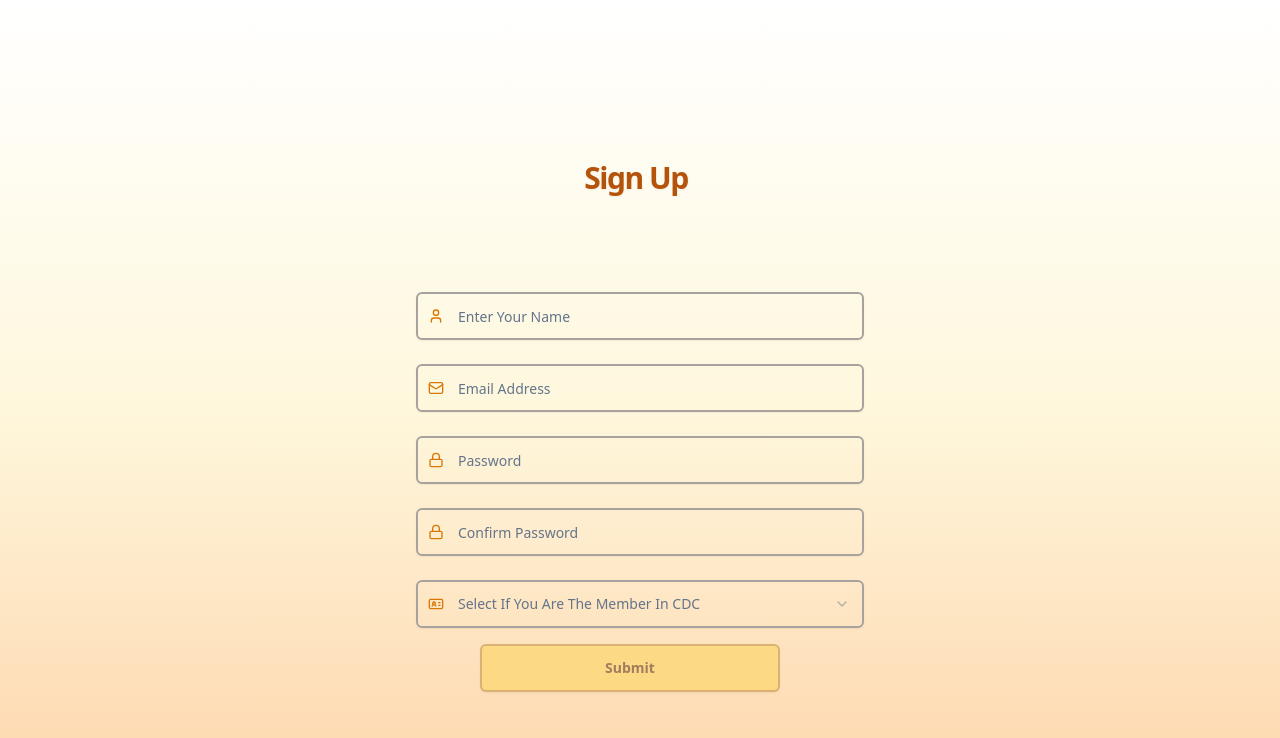
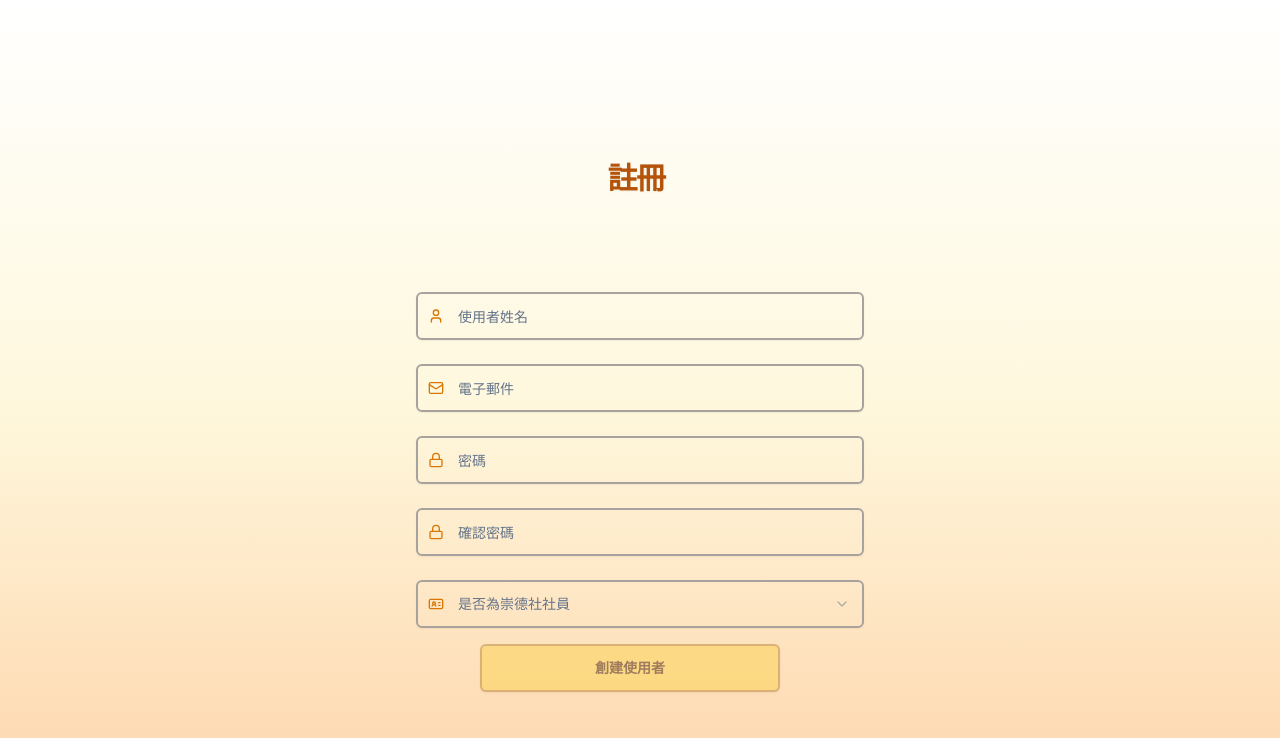
Before and after one commit to junhao0102/CDC-system-frontend, a React (Vite) app: page /register in a window 1280 px wide. Shown: the top 738 px of the page. Built offline with nearby package versions, Linux system fonts and the light colour scheme.

Commit message:
refactor(auth): localize language to Chinese and optimize form logic
- Translate all UI text and toast messages to Chinese.
- Implement dynamic form state handling to reduce redundant useState calls.

```diff
--- a/src/pages/Login.tsx
+++ b/src/pages/Login.tsx
@@ -3,7 +3,7 @@ import { useState, type FormEvent } from 'react'
 import { useNavigate } from 'react-router-dom'
 import { Button } from '@/components/ui/button'
 import { Input } from '@/components/ui/input'
-import { Mail, Lock } from 'lucide-react'
+import { Mail, Lock, Loader2 } from 'lucide-react'
 import igIcon from '@/assets/instagram.svg'
 import fbIcon from '@/assets/facebook.svg'
 import lineIcon from '@/assets/line.svg'
@@ -11,21 +11,19 @@ import { toast } from 'sonner'
 import { login } from '@/api/auth'
 
 export default function Login() {
+  const navigate = useNavigate()
   const [email, setEmail] = useState('')
   const [password, setPassword] = useState('')
+
+  const canSubmit = email && password
 
   // 防止連續點擊
   const [isLoading, setIsLoading] = useState(false)
 
-  const navigate = useNavigate()
-  async function submit(e: FormEvent<HTMLFormElement>) {
+  async function handleSubmit(e: FormEvent<HTMLFormElement>) {
     e.preventDefault()
     setIsLoading(true)
     try {
-      if (!email || !password) {
-        toast.error('You need to fill in every field')
-        return
-      }
       const response = await login({
         email,
         password,
@@ -33,22 +31,35 @@ export default function Login() {
       if (response.token) {
         localStorage.setItem('token', response.token)
       }
-      toast.success('Login Successful!')
+      toast.success('登入成功')
+      console.log('Login success:', response)
+
       setTimeout(() => navigate('/home'), 1000)
-      console.log('res:', response)
     } catch (e: any) {
-      console.error('Login error: ', e.response.data.message)
-      const { message } = e.response.data
-      switch (e.response?.status) {
-        case 400:
-          toast.error(message)
-          break
-        case 401:
-          toast.error(message)
-          break
+      const status = e.response?.status
+      const errorData = e.response?.data
 
-        case 500:
-          toast.error(message)
+      if (!errorData) {
+        console.error('Login error: Network Error')
+        toast.error('伺服器無法連線，請稍後再試。')
+        return
+      }
+      if (status === 400 && errorData?.key) {
+        const errorMessages: Record<string, string> = {
+          email: '電子郵件格式錯誤',
+          password: '密碼格式錯誤',
+        }
+        toast.error(errorMessages[errorData.key] || '輸入欄位有誤')
+      } else if (status === 401 && errorData?.key) {
+        const errorMessages: Record<string, string> = {
+          email: '此信箱尚為驗證',
+          password: '帳號或密碼錯誤',
+        }
+        toast.error(errorMessages[errorData.key] || '登入失敗')
+      } else if (status >= 500) {
+        toast.error('伺服器維護中，請稍後再試')
+      } else {
+        toast.error(errorData?.message || '登入失敗，請檢查網路連線')
       }
     } finally {
       setIsLoading(false)
@@ -69,7 +80,7 @@ export default function Login() {
       </div>
 
       <div className="z-10 flex w-full max-w-md flex-col gap-3">
-        <form onSubmit={submit}>
+        <form onSubmit={handleSubmit}>
           <div className="flex flex-col gap-6">
             <div className="relative">
               <Mail className="absolute left-3 top-1/2 h-4 w-4 -translate-y-1/2 text-amber-600" />
@@ -77,7 +88,7 @@ export default function Login() {
                 type="email"
                 value={email}
                 onChange={(e) => setEmail(e.target.value)}
-                placeholder="Enter Your Email"
+                placeholder="電子郵件"
                 className="h-12 border-2 border-stone-400 pl-10 transition-all focus-visible:border-amber-500 focus-visible:ring-amber-500"
                 required
               />
@@ -90,7 +101,7 @@ export default function Login() {
                   value={password}
                   onChange={(e) => setPassword(e.target.value)}
                   className="h-12 border-2 border-stone-400 pl-10 transition-all focus-visible:border-amber-500 focus-visible:ring-amber-500"
-                  placeholder="Enter Your Password"
+                  placeholder="密碼"
                   required
                 />
               </div>
@@ -99,7 +110,7 @@ export default function Login() {
                   href="#"
                   className="ml-auto inline-block text-xs text-amber-700 underline-offset-4 hover:text-amber-600 hover:underline"
                 >
-                  Forget Password?
+                  忘記密碼?
                 </a>
               </div>
             </div>
@@ -107,19 +118,26 @@ export default function Login() {
           <Button
             type="submit"
             className="ml-8 mt-4 h-12 w-full max-w-[300px] rounded-md border-2 border-amber-900/50 bg-amber-300 font-bold text-amber-950 transition-all hover:scale-105 hover:bg-amber-300 md:ml-16"
-            disabled={!email || !password}
+            disabled={!canSubmit}
           >
-            {isLoading ? 'Login...' : 'Login'}
+            {isLoading ? (
+              <>
+                <Loader2 className="mr-2 h-4 w-4 animate-spin" />
+                Processing...
+              </>
+            ) : (
+              '登入'
+            )}
           </Button>
         </form>
 
         <div className="flex items-center justify-center gap-2 text-sm text-slate-600">
-          <p>Don't have an account?</p>
+          <p>尚未有帳號?</p>
           <Link
             to="/register"
             className="font-bold text-amber-700 underline-offset-4 hover:text-amber-600 hover:underline"
           >
-            Sign up
+            註冊
           </Link>
         </div>
         <div className="mt-20 flex items-center justify-center gap-10">
--- a/src/pages/Register.tsx
+++ b/src/pages/Register.tsx
@@ -11,54 +11,75 @@ import {
   SelectValue,
 } from '@/components/ui/select'
 import { toast } from 'sonner'
-import { Mail, Lock, User, IdCard } from 'lucide-react'
+import { Mail, Lock, User, IdCard, Loader2 } from 'lucide-react'
 import { registerUser, type UserRole } from '@/api/user'
 
 export default function Register() {
-  const [username, setUserName] = useState('')
-  const [email, setEmail] = useState('')
-  const [password, setPassword] = useState('')
-  const [confirmPassword, setConfirmPassword] = useState('')
-  const [role, setRole] = useState<UserRole | ''>('')
+  const navigate = useNavigate()
+  const [formData, setFormData] = useState({
+    username: '',
+    email: '',
+    password: '',
+    confirmPassword: '',
+    role: '' as UserRole | '',
+  })
+
+  const { username, email, password, confirmPassword, role } = formData
 
   // 防止連續點擊
   const [isLoading, setIsLoading] = useState(false)
 
-  const isSamePassword = password === confirmPassword && password !== ''
-  const isNotEmpty = confirmPassword !== ''
+  const isPasswordMatch = password === confirmPassword && password !== ''
+  const canSubmit =
+    username && email && password && role && isPasswordMatch && !isLoading
 
-  const navigate = useNavigate()
-  async function submit(e: FormEvent<HTMLFormElement>) {
+  function handleChange(key: keyof typeof formData, value: string) {
+    setFormData((prev) => ({ ...prev, [key]: value }))
+  }
+
+  async function handleSubmit(e: FormEvent<HTMLFormElement>) {
     e.preventDefault()
+    if (!isPasswordMatch) {
+      toast.error('兩次密碼輸入不一致')
+      return
+    }
     setIsLoading(true)
     try {
-      if (!username || !email || !password || !role) {
-        toast.error('You need to fill in every field')
-        return
-      }
       const response = await registerUser({
         username,
         email: email.trim(),
         password,
-        role,
+        role: role as UserRole,
       })
-      toast.success(
-        `Registration successful! Please check your inbox to verify your email`,
-      )
+
+      toast.success('註冊成功！請至信箱收取驗證信')
+      console.log('Registration success:', response)
+
       setTimeout(() => navigate('/login'), 2000)
-      console.log('res:', response)
     } catch (e: any) {
-      console.error('Register user error: ', e.response.data.message)
-      const { message } = e.response.data
-      switch (e.response?.status) {
-        case 400:
-          toast.error(message)
-          break
-        case 409:
-          toast.error(message)
-          break
-        case 500:
-          toast.error(message)
+      const status = e.response?.status
+      const errorData = e.response?.data
+
+      if (!errorData) {
+        console.error('Login error: Network Error')
+        toast.error('伺服器無法連線，請稍後再試。')
+        return
+      }
+
+      if (status === 400 && errorData?.key) {
+        const errorMessages: Record<string, string> = {
+          email: '電子郵件格式錯誤',
+          password: '密碼格式錯誤',
+          username: '使用者名稱格式錯誤',
+          role: '角色權限錯誤',
+        }
+        toast.error(errorMessages[errorData.key] || '輸入欄位有誤')
+      } else if (status === 409) {
+        toast.error('此電子信箱已被註冊')
+      } else if (status >= 500) {
+        toast.error('伺服器維護中，請稍後再試')
+      } else {
+        toast.error(errorData?.message || '註冊失敗，請檢查網路連線')
       }
     } finally {
       setIsLoading(false)
@@ -70,20 +91,21 @@ export default function Register() {
       <div className="absolute inset-0 z-0 bg-gradient-to-t from-orange-300 via-amber-100 to-white opacity-60" />
       <div className="z-10 my-16 flex items-center justify-center gap-3 pr-2 drop-shadow-sm md:my-24">
         <h1 className="text-center text-3xl font-black tracking-tighter text-amber-700">
-          Sign Up
+          註冊
         </h1>
       </div>
       <div className="z-10 flex w-full max-w-md flex-col gap-3">
-        <form onSubmit={submit} noValidate>
+        <form onSubmit={handleSubmit} noValidate>
           <div className="flex flex-col gap-6">
             <div className="relative">
               <User className="absolute left-3 top-1/2 h-4 w-4 -translate-y-1/2 text-amber-600" />
               <Input
                 type="text"
                 value={username}
-                onChange={(e) => setUserName(e.target.value)}
-                placeholder="Enter Your Name"
+                onChange={(e) => handleChange('username', e.target.value)}
+                placeholder="使用者姓名"
                 className="h-12 border-2 border-stone-400 pl-10 transition-all focus-visible:border-amber-500 focus-visible:ring-amber-500"
+                required
               />
             </div>
             <div className="relative">
@@ -91,9 +113,10 @@ export default function Register() {
               <Input
                 type="email"
                 value={email}
-                onChange={(e) => setEmail(e.target.value)}
-                placeholder="Email Address"
+                onChange={(e) => handleChange('email', e.target.value)}
+                placeholder="電子郵件"
                 className="h-12 border-2 border-stone-400 pl-10 transition-all focus-visible:border-amber-500 focus-visible:ring-amber-500"
+                required
               />
             </div>
 
@@ -102,9 +125,10 @@ export default function Register() {
               <Input
                 type="password"
                 value={password}
-                onChange={(e) => setPassword(e.target.value)}
+                onChange={(e) => handleChange('password', e.target.value)}
                 className="h-12 border-2 border-stone-400 pl-10 transition-all focus-visible:border-amber-500 focus-visible:ring-amber-500"
-                placeholder="Password"
+                placeholder="密碼"
+                required
               />
             </div>
 
@@ -113,13 +137,16 @@ export default function Register() {
               <Input
                 type="password"
                 value={confirmPassword}
-                onChange={(e) => setConfirmPassword(e.target.value)}
+                onChange={(e) =>
+                  handleChange('confirmPassword', e.target.value)
+                }
                 className="h-12 border-2 border-stone-400 pl-10 transition-all focus-visible:border-amber-500 focus-visible:ring-amber-500"
-                placeholder="Confirm Password"
+                placeholder="確認密碼"
+                required
               />
-              {isNotEmpty && (
+              {confirmPassword && (
                 <span className="absolute right-3 top-1/2 -translate-y-1/2">
-                  {isSamePassword ? '✅' : '❌'}
+                  {isPasswordMatch ? '✅' : '❌'}
                 </span>
               )}
             </div>
@@ -128,17 +155,16 @@ export default function Register() {
               <IdCard className="absolute left-3 top-1/2 h-4 w-4 -translate-y-1/2 text-amber-600" />
               <Select
                 value={role}
-                onValueChange={(value: UserRole) => setRole(value)}
+                onValueChange={(value: UserRole) => handleChange('role', value)}
+                required
               >
                 <SelectTrigger className="h-12 border-2 border-stone-400 pl-10 transition-all focus-visible:border-amber-500 focus-visible:ring-amber-500">
-                  <SelectValue placeholder="Select If You Are The Member In CDC" />
+                  <SelectValue placeholder="是否為崇德社社員" />
                 </SelectTrigger>
                 <SelectContent>
                   <SelectGroup>
-                    <SelectItem value="cdc_member">⭕ CDC Member</SelectItem>
-                    <SelectItem value="non_cdc_member">
-                      ❌ non CDC Member
-                    </SelectItem>
+                    <SelectItem value="cdc_member">⭕</SelectItem>
+                    <SelectItem value="non_cdc_member">❌</SelectItem>
                   </SelectGroup>
                 </SelectContent>
               </Select>
@@ -147,11 +173,16 @@ export default function Register() {
           <Button
             type="submit"
             className="ml-8 mt-4 h-12 w-full max-w-[300px] rounded-md border-2 border-amber-900/50 bg-amber-300 font-bold text-amber-950 transition-all hover:scale-105 hover:bg-amber-300 md:ml-16"
-            disabled={
-              !isSamePassword || !username || !email || !password || !role
-            }
+            disabled={!canSubmit}
           >
-            {isLoading ? 'Submitting...' : 'Submit'}
+            {isLoading ? (
+              <>
+                <Loader2 className="mr-2 h-4 w-4 animate-spin" />
+                Processing...
+              </>
+            ) : (
+              '創建使用者'
+            )}
           </Button>
         </form>
       </div>
```
